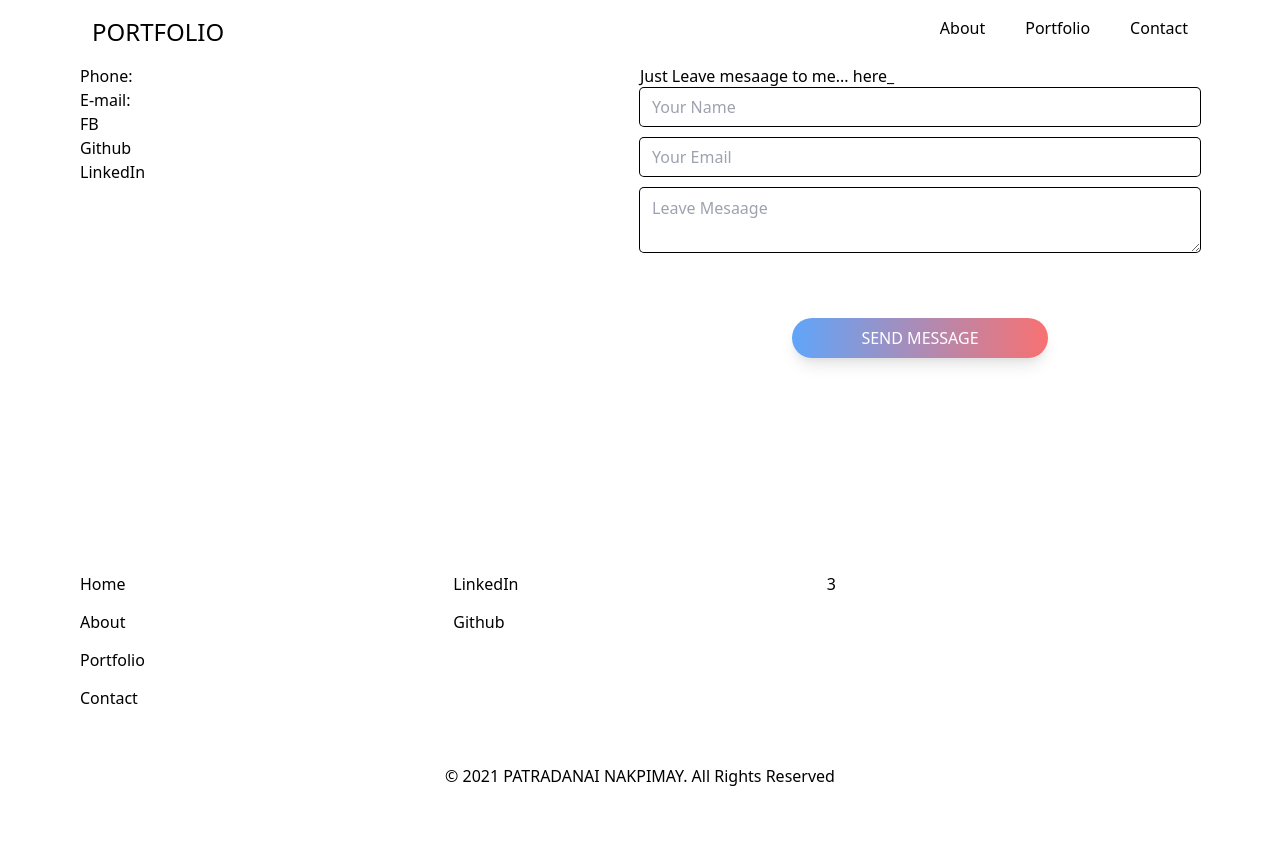
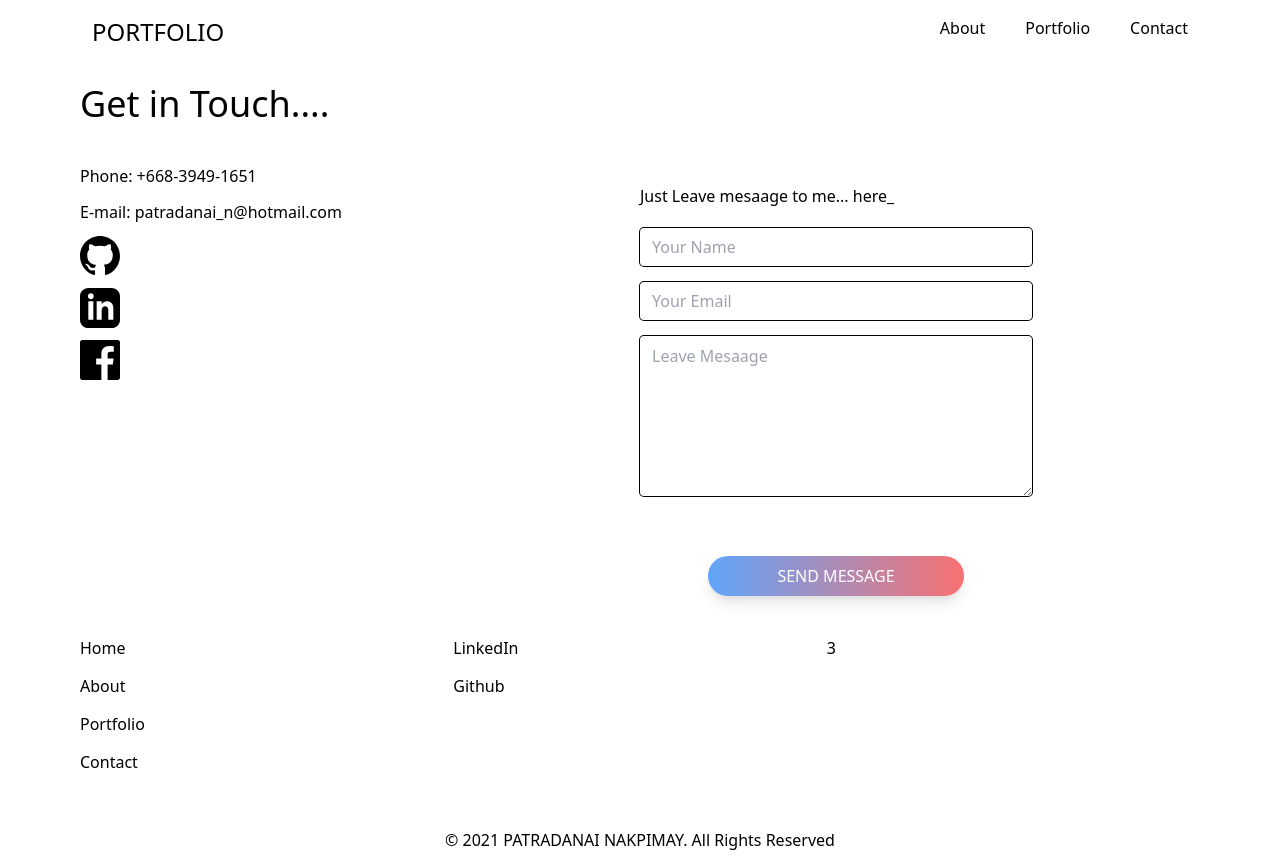
Before and after one commit to patradanai/portfolio-nextjs, a Next.js app: page /contact in a window 1280 px wide. Before the commit the page ends 800 px from the top, so only its background shows below. Built offline with nearby package versions, Linux system fonts and the light colour scheme.

Commit message:
initial email router api

```diff
--- a/components/Screens/AboutScreen/index.js
+++ b/components/Screens/AboutScreen/index.js
@@ -40,8 +40,14 @@ const AboutSceen = () => {
   return (
     <div>
       {/* Intro */}
-      <div className="bg-black h-80">
-        <div className="container h-full">
+      <div className="relative bg-black h-80">
+        <div
+          className="absolute bg-cover bg-center top-0 left-0 w-full h-full opacity-40"
+          style={{
+            backgroundImage: "url(/images/mac.jpeg)",
+          }}
+        />
+        <div className="container h-full relative z-20">
           <div className="flex flex-col justify-center h-full">
             <div className="grid grid-cols-1 md:grid-cols-3">
               <div className="mx-10 w-60 h-60 flex items-center justify-center rounded-full overflow-hidden">
@@ -49,7 +55,7 @@ const AboutSceen = () => {
               </div>
               <div className="col-span-2 text-white">
                 <p className="text-4xl mb-2">PATRADANAI NAKPIMAY</p>
-                <p className="mb-6">Frontend Devloper, Maintanance Engineer</p>
+                <p className="mb-6">Web Devloper, Maintanance Engineer</p>
 
                 <p className="mb-3 text-xl">Age : 27</p>
                 <p className="mb-3 text-xl">Phone : +668-3949-1651</p>
--- a/components/Screens/ContactScreen/ContactForm/index.js
+++ b/components/Screens/ContactScreen/ContactForm/index.js
@@ -46,6 +46,7 @@ const ContactForm = () => {
               onChange={handleChange}
               className={errors.name ? invalid() : valid()}
             />
+            <p className="text-sm text-red-400 pl-1 pt-1">{errors.name}</p>
           </div>
           <div className="w-full mb-3">
             <input
@@ -57,8 +58,9 @@ const ContactForm = () => {
               onChange={handleChange}
               className={errors.email ? invalid() : valid()}
             />
+            <p className="text-sm text-red-400 pl-1 pt-1">{errors.email}</p>
           </div>
-          <div className="w-full mb-10">
+          <div className="w-full h-40 mb-10">
             <textarea
               type="text"
               id="message"
@@ -68,6 +70,7 @@ const ContactForm = () => {
               placeholder="Leave Mesaage"
               className={errors.message ? invalid() : valid()}
             />
+            <p className="text-sm text-red-400 pl-1 pt-1">{errors.message}</p>
           </div>
 
           <button
--- a/components/Screens/ContactScreen/index.js
+++ b/components/Screens/ContactScreen/index.js
@@ -1,22 +1,34 @@
 import React from "react";
 import ContactForm from "./ContactForm";
+import GithubIcon from "../../icons/gitub";
+import LinkedInIcon from "../../icons/linkedin";
+import FacebookIcon from "../../icons/facebook";
 
 const ContactSceen = () => {
   return (
     <div className="container">
+      <p className="text-4xl my-5">Get in Touch....</p>
       <div className="grid grid-cols-1 lg:grid-cols-2">
-        <div>
-          <ul>
-            <li>Phone:</li>
-            <li>E-mail:</li>
-            <li>FB</li>
-            <li>Github</li>
-            <li>LinkedIn</li>
+        <div className="mt-5">
+          <ul className="space-y-3">
+            <li>Phone: +668-3949-1651</li>
+            <li>E-mail: patradanai_n@hotmail.com</li>
+            <li>
+              <GithubIcon className="w-10 h-10" />
+            </li>
+            <li>
+              <LinkedInIcon className="w-10 h-10" />
+            </li>
+            <li>
+              <FacebookIcon className="w-10 h-10" />
+            </li>
           </ul>
         </div>
-        <div>
-          <p>Just Leave mesaage to me... here_</p>
-          <ContactForm />
+        <div className="mt-5">
+          <p className="my-5">Just Leave mesaage to me... here_</p>
+          <div className="" style={{ width: "70%" }}>
+            <ContactForm />
+          </div>
         </div>
       </div>
     </div>
--- /dev/null
+++ b/components/icons/facebook.js
@@ -0,0 +1,17 @@
+import React from "react";
+
+const FacebookIcon = (props) => {
+  return (
+    <svg
+      {...props}
+      xmlns="http://www.w3.org/2000/svg"
+      width="24"
+      height="24"
+      viewBox="0 0 24 24"
+    >
+      <path d="M22.675 0h-21.35c-.732 0-1.325.593-1.325 1.325v21.351c0 .731.593 1.324 1.325 1.324h11.495v-9.294h-3.128v-3.622h3.128v-2.671c0-3.1 1.893-4.788 4.659-4.788 1.325 0 2.463.099 2.795.143v3.24l-1.918.001c-1.504 0-1.795.715-1.795 1.763v2.313h3.587l-.467 3.622h-3.12v9.293h6.116c.73 0 1.323-.593 1.323-1.325v-21.35c0-.732-.593-1.325-1.325-1.325z" />
+    </svg>
+  );
+};
+
+export default FacebookIcon;
```
Also changed, not shown: pages/api/email.js (added), public/images/mac.jpeg (added).
